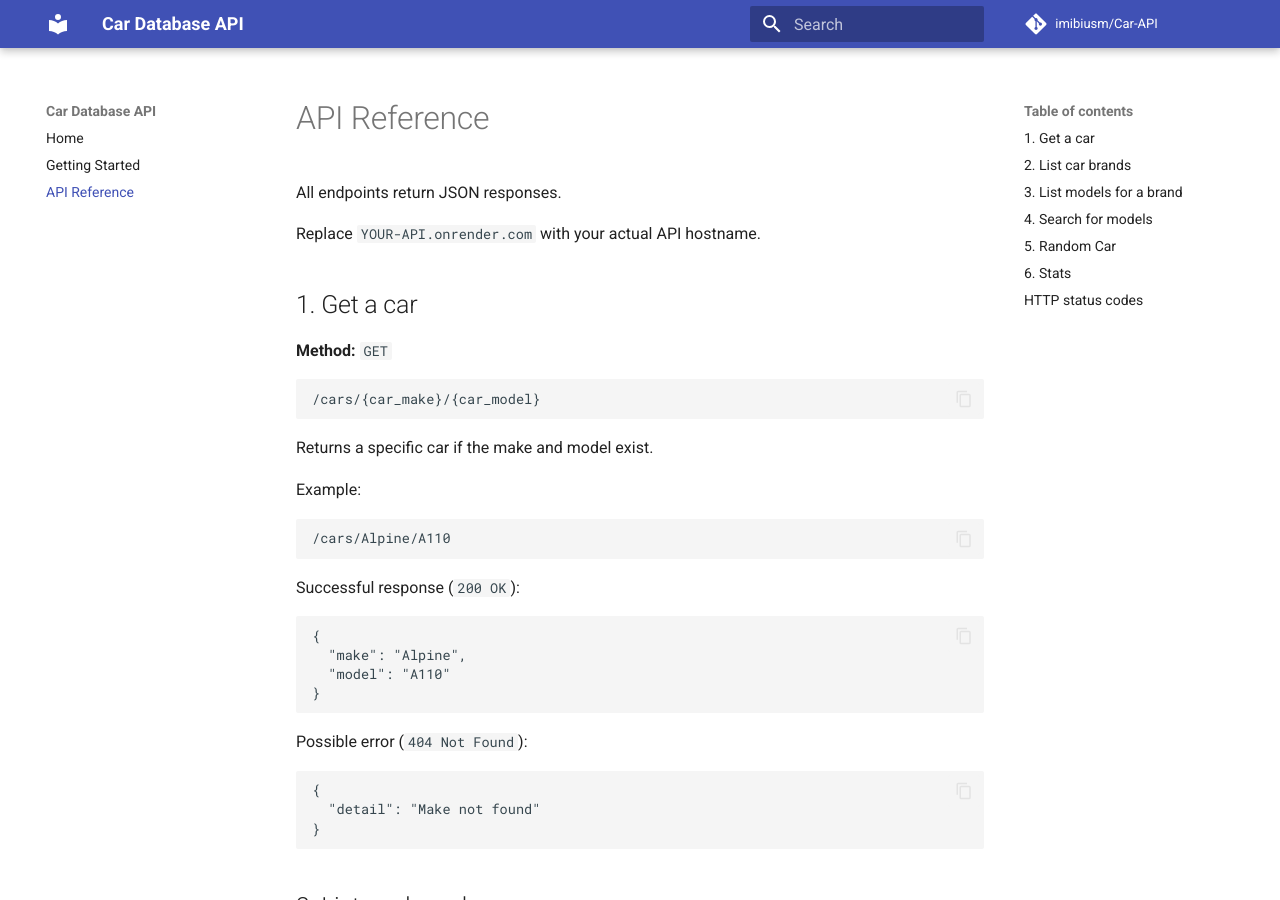
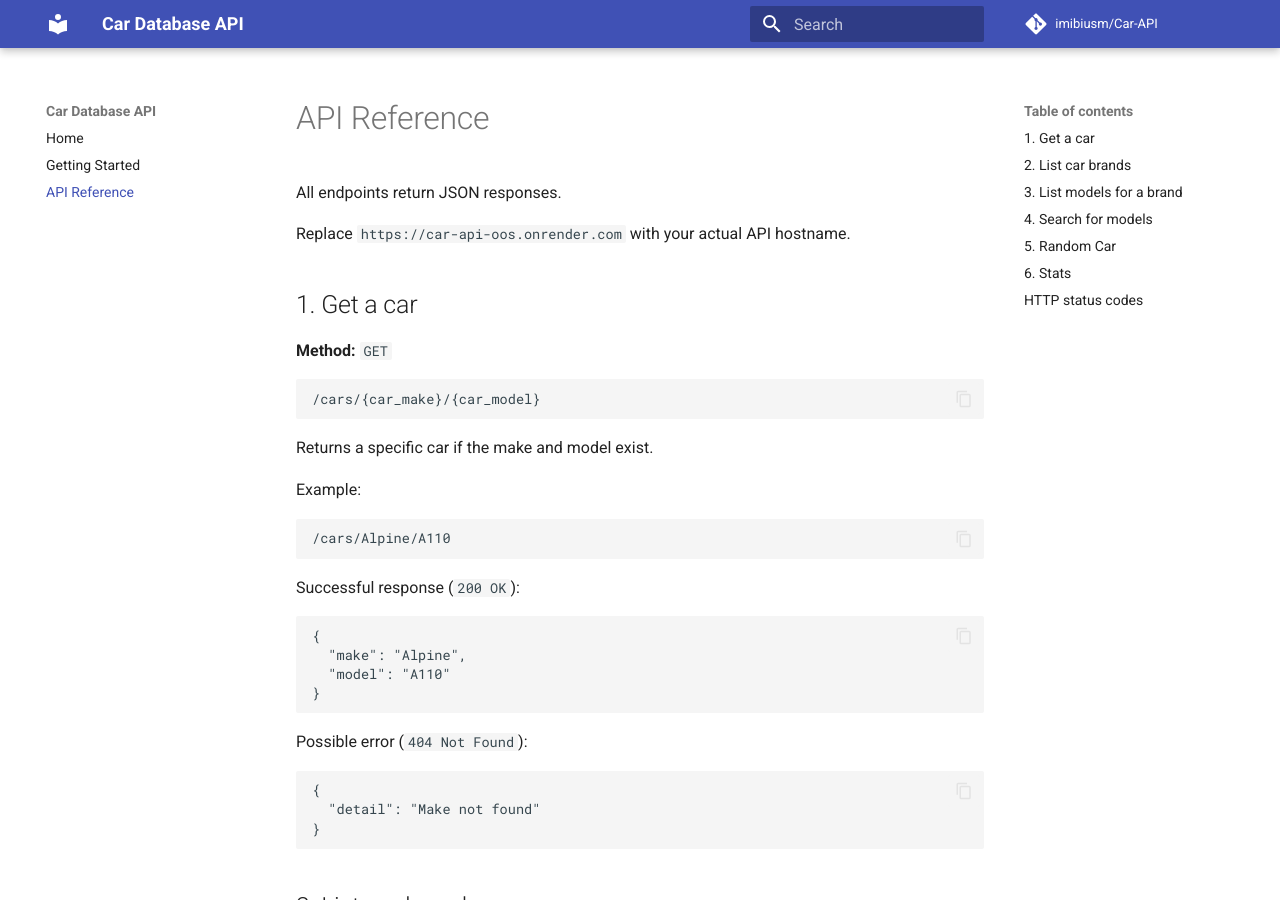
Before and after one commit to imibiusm/Car-API, an MkDocs documentation site: the page built from docs/endpoints.md, in a window 1280 px wide and 900 px high. Built offline with MkDocs 1.6.1 and Material for MkDocs 9.7.7, drawn with Linux system fonts in a browser that asks for light colours; comment, search, counter and statistics services are not loaded.

Commit message:
Update API hostname in documentation

```diff
--- a/docs/endpoints.md
+++ b/docs/endpoints.md
@@ -3,7 +3,7 @@
 
 All endpoints return JSON responses.
 
-Replace `YOUR-API.onrender.com` with your actual API hostname.
+Replace `https://car-api-oos.onrender.com` with your actual API hostname.
 
 ## 1. Get a car
 
```
